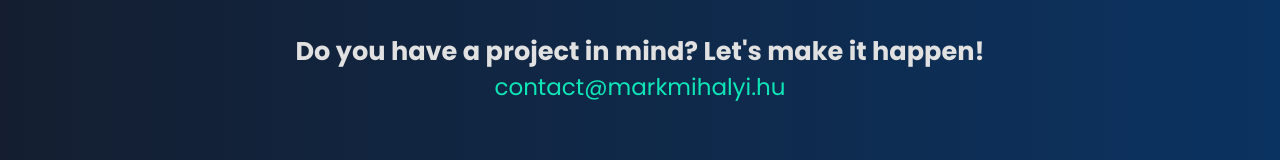
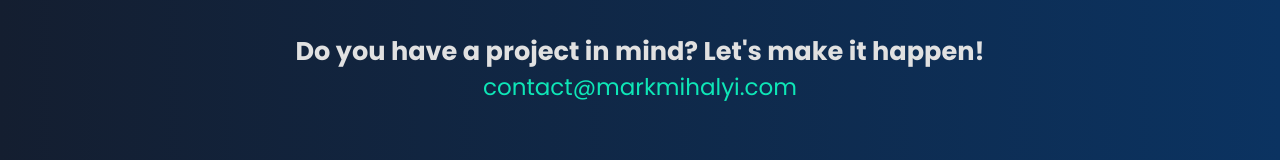
Before and after one commit to markmihalyi/markmihalyi.hu, a Next.js app: page /contact in a window 1280 px wide. Shown: the part 326-486 px from the top of the page. Built offline with nearby package versions, Linux system fonts and the light colour scheme.

Commit message:
Domain átnevezése

```diff
--- a/package.json
+++ b/package.json
@@ -1,5 +1,5 @@
 {
-  "name": "markmihalyi.hu",
+  "name": "markmihalyi.com",
   "version": "1.0.0",
   "private": true,
   "scripts": {
--- a/src/pages/aboutme.tsx
+++ b/src/pages/aboutme.tsx
@@ -53,7 +53,7 @@ const AboutMe: NextPage = () => {
           leaveTo="opacity-0"
         >
           <Terminal
-            title="markmihalyi.hu/aboutme"
+            title="markmihalyi.com/aboutme"
             className="mb-8 w-[95vw] max-w-[1280px] lg:mb-0 lg:w-[92vw] xl:w-[91vw]"
           >
             <div className="px-10 py-10 text-justify font-fira-code text-base lg:text-xl xl:py-14 2xl:py-16 3xl:py-20">
--- a/src/pages/contact.tsx
+++ b/src/pages/contact.tsx
@@ -39,9 +39,9 @@ const Contact: NextPage = () => {
           </h1>
           <a
             className="w-max font-poppins text-[1.8vw] text-heading transition duration-300 hover:text-[#4efff1] hover:drop-shadow 4xl:text-[34px]"
-            href="mailto:contact@markmihalyi.hu"
+            href="mailto:contact@markmihalyi.com"
           >
-            contact@markmihalyi.hu
+            contact@markmihalyi.com
           </a>
         </div>
         <div className="flex flex-col items-center text-center lg:hidden">
@@ -53,9 +53,9 @@ const Contact: NextPage = () => {
           </h1>
           <a
             className="w-max font-poppins text-[4.5vw] text-heading transition duration-300 active:text-[#4efff1] sm:text-[3.8vw] md:text-[3.2vw]"
-            href="mailto:contact@markmihalyi.hu"
+            href="mailto:contact@markmihalyi.com"
           >
-            contact@markmihalyi.hu
+            contact@markmihalyi.com
           </a>
         </div>
       </Transition>
--- a/src/pages/index.tsx
+++ b/src/pages/index.tsx
@@ -80,7 +80,7 @@ const Home: NextPage = () => {
             leaveTo="opacity-0"
           >
             <Terminal
-              title="markmihalyi.hu"
+              title="markmihalyi.com"
               className="h-[45vw] max-h-[490px] w-[92vw] max-w-[1000px] sm:h-[25vw] sm:w-[74vw] md:h-[24vw] md:w-[59vw] xl:h-[18vw] xl:w-[37vw] 4xl:h-[345px] 4xl:w-[710px]"
             >
               <div className="ml-[3vw] flex h-full flex-col justify-center overflow-y-hidden overflow-x-visible whitespace-nowrap font-jetbrains-mono text-xs font-medium sm:ml-[2vw] sm:text-xs md:ml-[2.5vw] md:text-[1.4vw] lg:ml-[1.5vw] lg:text-[1.5vw] xl:text-[0.9vw] 3xl:text-[1.08rem] 4xl:ml-[28.8px]">
--- a/src/pages/uses.tsx
+++ b/src/pages/uses.tsx
@@ -53,7 +53,7 @@ const Uses: NextPage = () => {
           leaveTo="opacity-0"
         >
           <Terminal
-            title="markmihalyi.hu/uses"
+            title="markmihalyi.com/uses"
             className="mb-8 w-[95vw] max-w-[1280px] lg:mb-0 lg:w-[92vw] xl:w-[91vw]"
           >
             <div className="h-full px-10 py-10 font-fira-code text-base lg:flex lg:flex-row lg:flex-wrap lg:justify-between xl:py-28 xl:text-xl 2xl:py-32 3xl:py-40">
```
Also changed, not shown: 1 other file (tests, documents, lock files or other folders).
